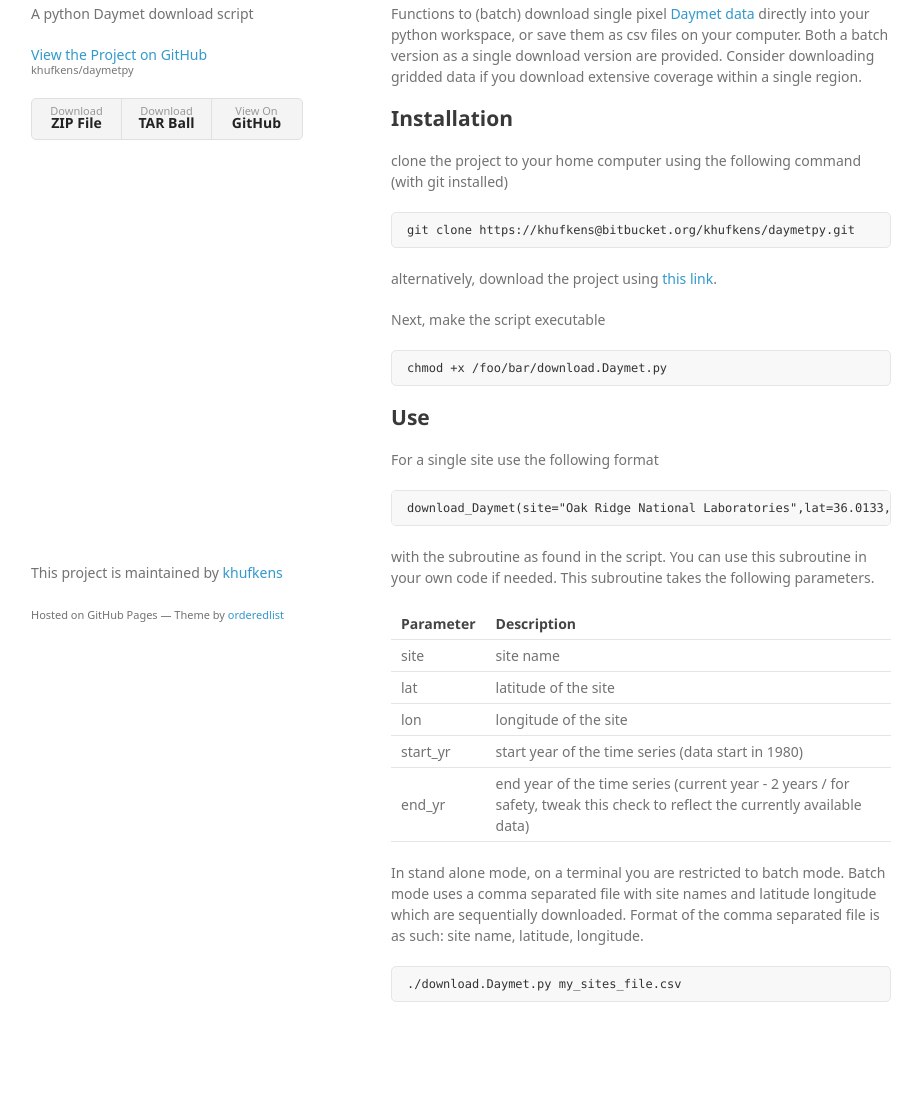
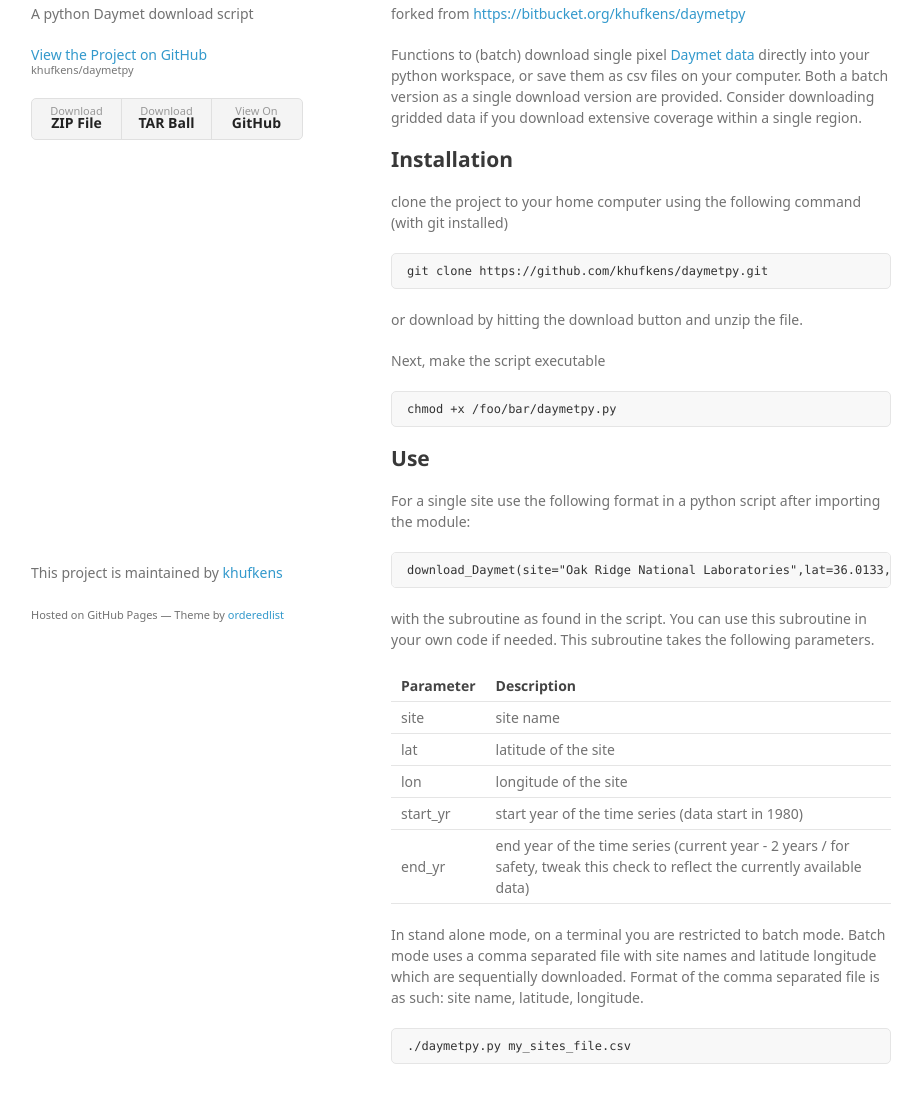
Before and after one commit to jmitz/daymetpy, a plain HTML site: page index.html in a window 1280 px wide. Shown: the part 106-1208 px from the top of the page, without its empty margins (179-1101 px from the left). Before the commit the page ends 1178 px from the top, so only its background shows below. Drawn offline with Linux system fonts and the light colour scheme; a web font is replaced by a local one.

Commit message:
Create gh-pages branch via GitHub

```diff
--- a/index.html
+++ b/index.html
@@ -31,6 +31,8 @@
         <h1>
 <a id="daymetpy" class="anchor" href="#daymetpy" aria-hidden="true"><span aria-hidden="true" class="octicon octicon-link"></span></a>DaymetPy</h1>
 
+<p>forked from <a href="https://bitbucket.org/khufkens/daymetpy">https://bitbucket.org/khufkens/daymetpy</a></p>
+
 <p>Functions to (batch) download single pixel <a href="http://daymet.ornl.gov/">Daymet data</a> directly into your python workspace, or save them as csv files on your computer. Both a batch version as a single download version are provided. Consider downloading gridded data if you download extensive coverage within a single region.</p>
 
 <h2>
@@ -38,20 +40,20 @@
 
 <p>clone the project to your home computer using the following command (with git installed)</p>
 
-<pre><code>git clone https://khufkens@bitbucket.org/khufkens/daymetpy.git
+<pre><code>git clone https://github.com/khufkens/daymetpy.git
 </code></pre>
 
-<p>alternatively, download the project using <a href="https://bitbucket.org/khufkens/daymetpy/get/master.zip">this link</a>.</p>
+<p>or download by hitting the download button and unzip the file.</p>
 
 <p>Next, make the script executable</p>
 
-<pre><code>chmod +x /foo/bar/download.Daymet.py
+<pre><code>chmod +x /foo/bar/daymetpy.py
 </code></pre>
 
 <h2>
 <a id="use" class="anchor" href="#use" aria-hidden="true"><span aria-hidden="true" class="octicon octicon-link"></span></a>Use</h2>
 
-<p>For a single site use the following format</p>
+<p>For a single site use the following format in a python script after importing the module:</p>
 
 <pre><code>download_Daymet(site="Oak Ridge National Laboratories",lat=36.0133,lon=-84.2625,start_yr=1980,end_yr=2010,internal=TRUE)
 </code></pre>
@@ -91,7 +93,7 @@
 
 <p>In stand alone mode, on a terminal you are restricted to batch mode. Batch mode uses a comma separated file with site names and latitude longitude which are sequentially downloaded. Format of the comma separated file is as such: site name, latitude, longitude.</p>
 
-<pre><code>./download.Daymet.py my_sites_file.csv
+<pre><code>./daymetpy.py my_sites_file.csv
 </code></pre>
       </section>
       <footer>
```
Also changed, not shown: params.json (+1 -1 lines).
